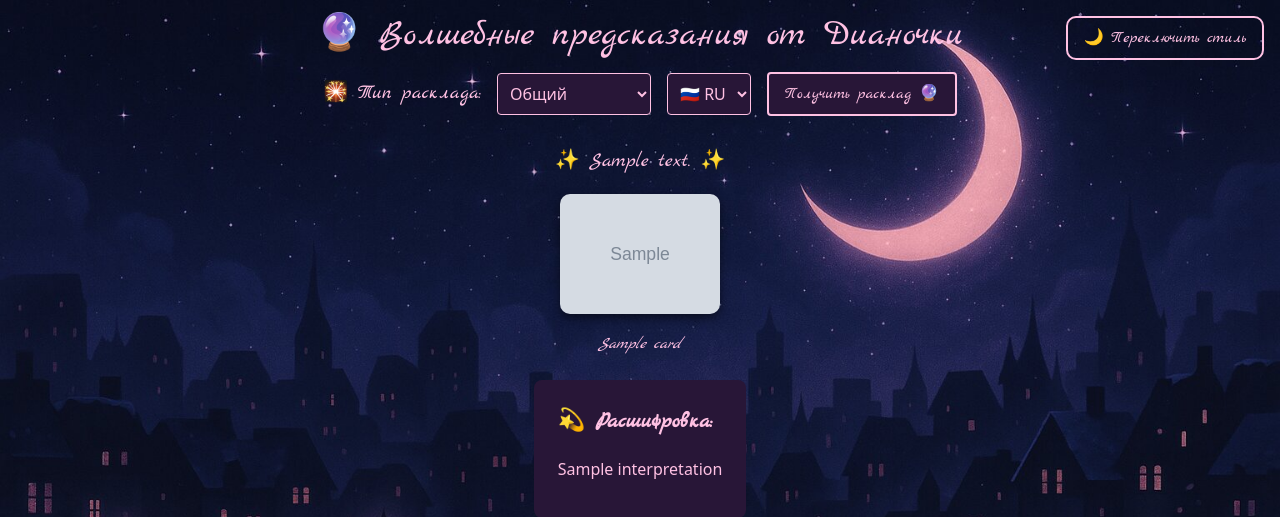
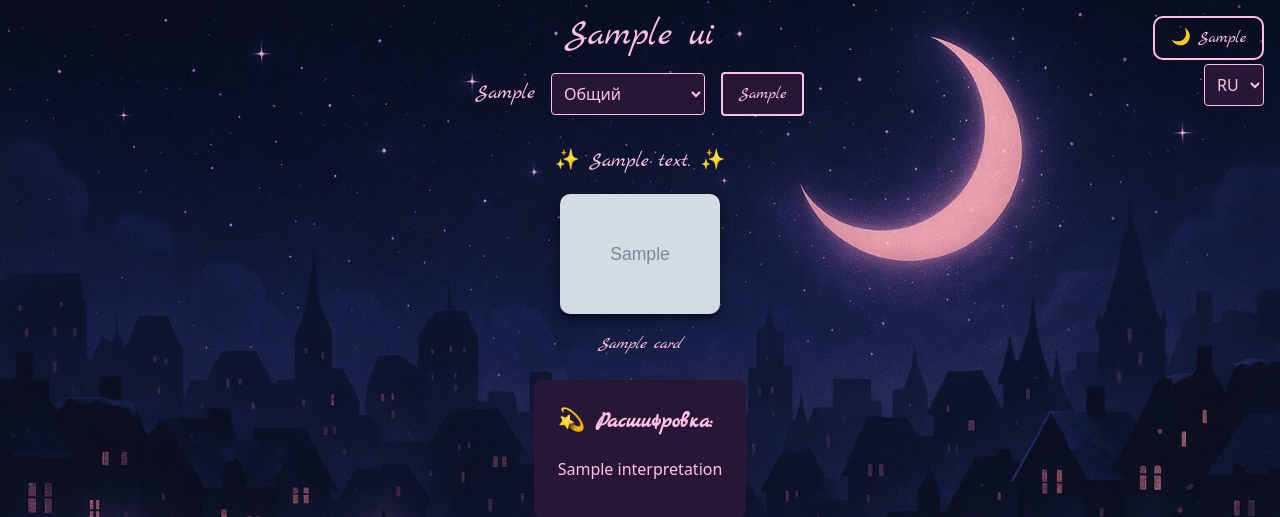
Before and after one commit to Xage-masa/tarot, a Flask app: template templates/index.html in a window 1280 px wide. Shown: the top 517 px of the page. Run offline with Flask 3, Linux system fonts and the light colour scheme; the template is opened without the code that fills it: most values are stand-ins (such as "Sample title", 1, 10 or a date in 2020); grey boxes marked "Sample" are stand-in pictures; some libraries are stand-ins or nearby versions.

Commit message:
Добавила ui в TEXTS и передача в шаблонui в TEXTS и передача в шаблон

```diff
--- a/app.py
+++ b/app.py
@@ -16,7 +16,13 @@ TEXTS = {
             "Душа знает путь, а карты подсказывают направление 🔮",
             "Ты не одна — звёзды с тобой 🌙"
         ],
-        "default_mode": "м"
+        "default_mode": "м",
+        "ui": {
+            "title": "🔮 Волшебные предсказания от Дианочки",
+            "toggle_theme": "Переключить стиль",
+            "get_layout": "Получить расклад 🔮",
+            "type_layout": "🎇 Тип расклада:"
+        }
     },
     "tr": {
         "spell_messages": [
@@ -26,7 +32,13 @@ TEXTS = {
             "Ruh yolunu biliyor, kartlar ise yönü gösteriyor 🔮",
             "Yalnız değilsin — yıldızlar seninle 🌙"
         ],
-        "default_mode": "m"
+        "default_mode": "m",
+        "ui": {
+            "title": "🔮 Diana'nın Büyülü Kehanetleri",
+            "toggle_theme": "Temayı Değiştir",
+            "get_layout": "Kart Açılımı Al 🔮",
+            "type_layout": "🎇 Açılım Tipi:"
+        }
     },
     "en": {
         "spell_messages": [
@@ -36,9 +48,16 @@ TEXTS = {
             "The soul knows the way, the cards reveal the path 🔮",
             "You are not alone — the stars are with you 🌙"
         ],
-        "default_mode": "m"
+        "default_mode": "m",
+        "ui": {
+            "title": "🔮 Magical Predictions by Diana",
+            "toggle_theme": "Toggle Theme",
+            "get_layout": "Get Spread 🔮",
+            "type_layout": "🎇 Spread Type:"
+        }
     }
 }
+
 
 @app.route("/set_language/<lang>")
 def set_language(lang):
@@ -61,20 +80,30 @@ def api_tarot():
 
 @app.route("/", methods=["GET", "POST"])
 def index():
+    # Берём язык из сессии
     lang = session.get('lang', 'ru')
+
+    # Добавляем получение перевода UI
+    ui = TEXTS[lang]["ui"]
+
     mode = request.form.get("mode", TEXTS[lang]["default_mode"])
     cards = select_cards(TAROT_CARDS)
     interpretation = generate_interpretation(cards, mode)
     spell_message = random.choice(TEXTS[lang]['spell_messages'])
     bun_message = get_random_bun_message()
 
-    return render_template("index.html",
-                           cards=cards,
-                           interpretation=interpretation,
-                           spell_message=spell_message,
-                           bun_message=bun_message,
-                           mode=mode,
-                           lang=lang)
+    # Дополнительно передаём ui в шаблон
+    return render_template(
+        "index.html",
+        cards=cards,
+        interpretation=interpretation,
+        spell_message=spell_message,
+        bun_message=bun_message,
+        mode=mode,
+        lang=lang,
+        ui=ui   # <-- Эта переменная нужна для локализации текста
+    )
+
 
 if __name__ == "__main__":
     app.run(debug=True)
--- a/templates/index.html
+++ b/templates/index.html
@@ -4,7 +4,7 @@
 <head>
   <meta charset="UTF-8" />
   <meta name="viewport" content="width=device-width, initial-scale=1.0" />
-  <title>Волшебные предсказания от Дианы</title>
+  <title>Волшебные предсказания от Дианочки</title>
   <script src="https://cdn.tailwindcss.com"></script>
   <script>
     tailwind.config = {
@@ -176,14 +176,24 @@
 <body class="light min-h-screen flex flex-col items-center justify-start p-4 bg-cover bg-center">
 
   <button onclick="toggleTheme()" class="toggle-button font-script text-black bg-transparent">
-    <span class="hidden sm:inline">🌙 Переключить стиль</span>
+    <span class="hidden sm:inline">🌙 {{ ui.toggle_theme }}</span>
     <span class="inline sm:hidden">🌙</span>
   </button>
+<!-- Селектор выбора языка -->
+<div class="absolute top-16 right-4">
+  <select id="lang-switch" class="rounded p-2" onchange="location.href='/set_language/' + this.value;">
+    <option value="ru" {% if lang == 'ru' %}selected{% endif %}>RU</option>
+    <option value="tr" {% if lang == 'tr' %}selected{% endif %}>TR</option>
+    <option value="en" {% if lang == 'en' %}selected{% endif %}>EN</option>
 
-  <h1 class="text-4xl mb-4 font-script">🔮 Волшебные предсказания от Дианочки</h1>
+  </select>
+</div>
+
+
+<h1 class="text-4xl mb-4 font-script">{{ ui.title }}</h1>
 
   <form method="POST" action="/" class="flex flex-col sm:flex-row gap-4 mb-6 items-center">
-    <label class="text-xl font-script">🎇 Тип расклада:</label>
+    <label class="text-xl font-script">{{ ui.type_layout }}</label>
     <select name="mode" class="rounded p-2">
       <option value="м">Общий</option>
       <option value="ж">Любовный</option>
@@ -193,14 +203,8 @@
       <option value="н">Да / Нет</option>
     </select>
 
-    <select name="lang" id="lang" class="rounded p-2">
-      <option value="ru" {% if lang == 'ru' %}selected{% endif %}>🇷🇺 RU</option>
-      <option value="tr" {% if lang == 'tr' %}selected{% endif %}>🇹🇷 TR</option>
-      <option value="en" {% if lang == 'en' %}selected{% endif %}>🇬🇧 EN</option>
-    </select>
-
     <button type="submit" class="submit-button bg-pink-200 px-4 py-2 rounded text-white font-script">
-      Получить расклад 🔮
+      {{ ui.get_layout }}
     </button>
 
   </form>
```
